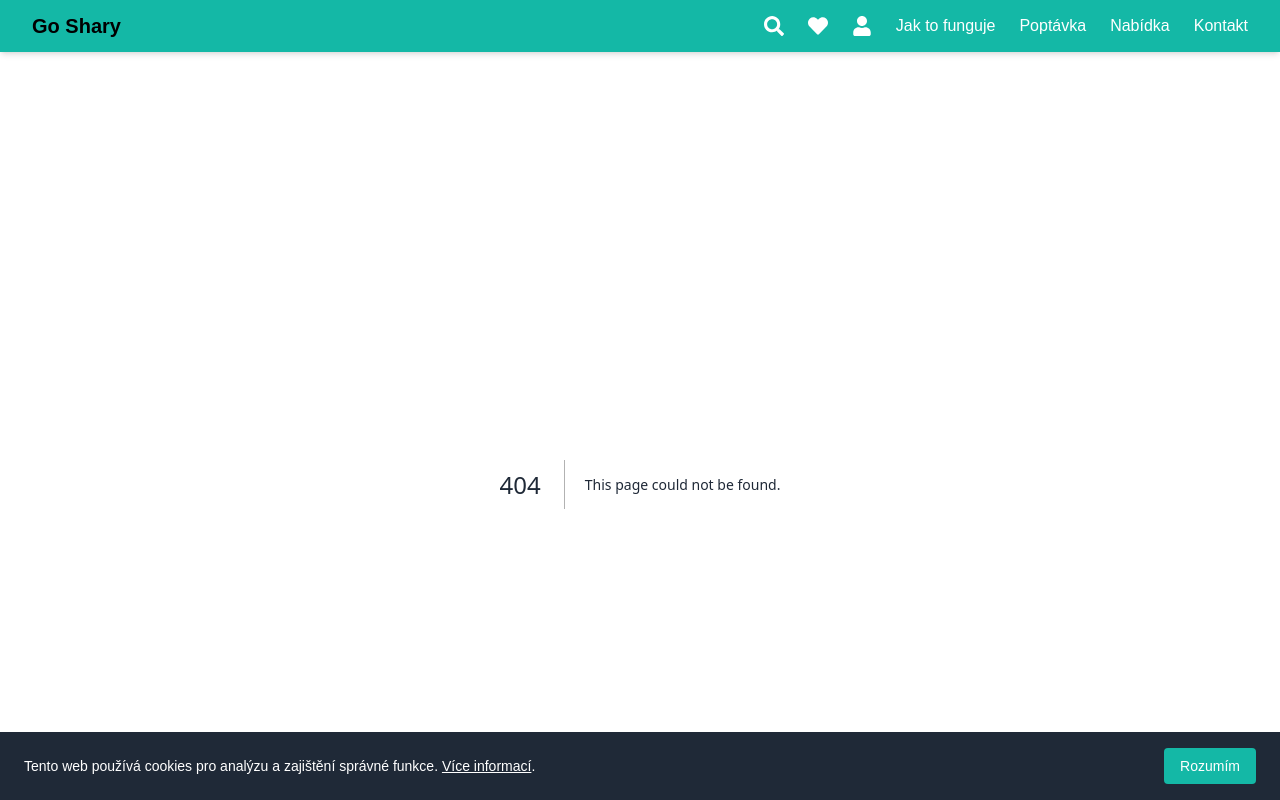
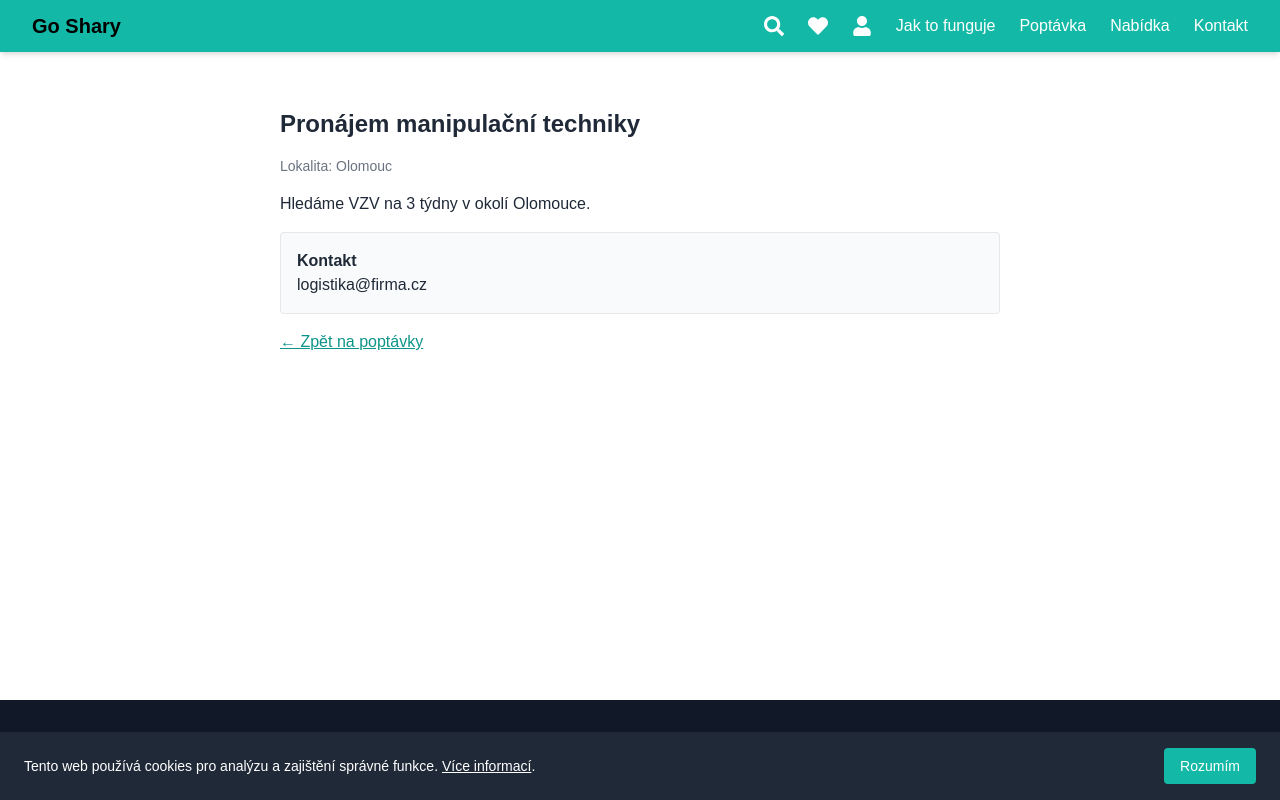
Before and after one commit to Tekier10/goshary, a Next.js app: page /poptavka/1 in a window 1280 px wide. Before the commit this address had no page. Shown: the top 800 px of the page. Built offline with nearby package versions, Linux system fonts and the light colour scheme; a web font is replaced by a local one.

Commit message:
Create [id].tsx

```diff
--- /dev/null
+++ b/pages/poptavka/[id].tsx
@@ -0,0 +1,11 @@
+// pages/poptavka/[id].tsx – detail poptávky pomocí sdílené komponenty
+
+import { useRouter } from 'next/router'; import { useEffect, useState } from 'react'; import DetailItem from '../../components/DetailItem';
+
+const mockPoptavky = [ { id: '1', typ: 'Pronájem manipulační techniky', popis: 'Hledáme VZV na 3 týdny v okolí Olomouce.', lokalita: 'Olomouc', kontakt: 'logistika@firma.cz', }, { id: '2', typ: 'Sdílení serverové kapacity', popis: 'Potřebujeme dočasně cloudové prostředky pro výpočty v AI projektu.', lokalita: 'Online / remote', kontakt: 'it@inovace.cz', }, ];
+
+export default function DetailPoptavky() { const { query } = useRouter(); const [data, setData] = useState<any>(null);
+
+useEffect(() => { if (query.id) { const found = mockPoptavky.find((item) => item.id === query.id); setData(found); } }, [query.id]);
+
+if (!data) return <p className="p-6 text-center">Načítám...</p>; return <DetailItem data={data} typStranky="poptavka" />; }
```
